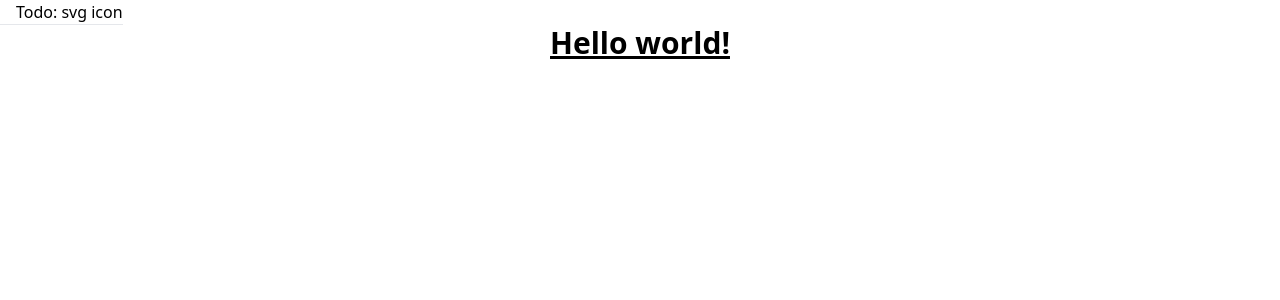
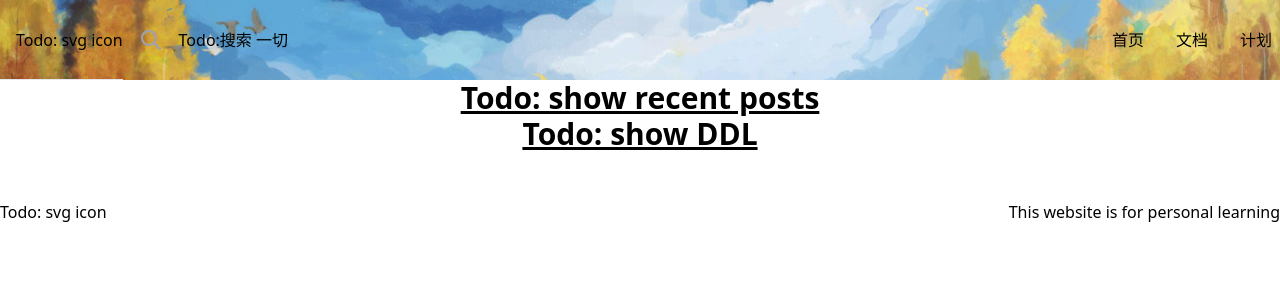
Before and after one commit to SwfitCrown/SwfitCrown.github.io, a Next.js app: page / in a window 1280 px wide. Shown: the top 300 px of the page. Built offline with nearby package versions, Linux system fonts and the light colour scheme.

Commit message:
clean contents

```diff
--- a/components/footer.js
+++ b/components/footer.js
@@ -0,0 +1,10 @@
+export default function Footer() {
+   return (
+      <div>
+         <div class="flex flex-col sm:flex-row items-center sm:justify-between pt-10 sm:pt-12">
+            <h1>Todo: svg icon</h1>
+            <h1>This website is for personal learning</h1>
+         </div>
+      </div>
+   )
+}
--- a/components/header.js
+++ b/components/header.js
@@ -1,17 +1,30 @@
-import Image from 'next/image'
-import HeaderBG from '../public/headerbg.png'
-
 export default function Header() {
    return (
       <div>
-         <div className="sticky top-0 z-40 w-full bg-white flex-none flex">
+         <div className="sticky top-0 z-40 w-full h-20 bg-header bg-top flex-none flex space-x-4">
             <div class="flex-none pl-4 flex items-center border-b border-gray-200">
-               <a class="overflow-hidden w-10 md:w-auto" href="/">
-                  <h1>
-                     Todo: svg icon
-                  </h1>
+               <a class="overflow-hidden w-auto" href="/">
+                  <h1>Todo: svg icon</h1>
                </a>
             </div>
+            <button type="button" class="group leading-6 font-medium flex items-center space-x-3 sm:space-x-4 hover:text-gray-600 transition-colors duration-200 w-full py-2">
+               <svg width="24" height="24" fill="none" class="text-gray-400 group-hover:text-gray-500 transition-colors duration-200">
+                  <path d="M21 21l-6-6m2-5a7 7 0 11-14 0 7 7 0 0114 0z" stroke="currentColor" stroke-width="2" stroke-linecap="round" stroke-linejoin="round">
+                  </path>
+               </svg>
+               <span>Todo:搜索<span class="hidden sm:inline"> 一切</span></span>
+            </button>
+            <div class="flex items-center space-x-6 ml-6 w-30">
+               <a class="text-base leading-6 font-medium hover:text-gray-600 transition-colors duration-200 py-2 w-10" href="/">
+                  <span class="inline">首页</span>
+               </a>
+               <a class="text-base leading-6 font-medium hover:text-gray-600 transition-colors duration-200 py-2 w-10" href="/posts">
+                  <span class="inline">文档</span>
+               </a>
+               <a class="text-base leading-6 font-medium hover:text-gray-600 transition-colors duration-200 py-2 w-10" href="/posts">
+                  <span class="inline">计划</span>
+               </a>
+               </div>
          </div>
       </div>
    )
--- a/pages/index.js
+++ b/pages/index.js
@@ -1,12 +1,16 @@
 import Header from "../components/header"
-
+import Footer from "../components/footer"
 export default function Home() {
   return (
     <div>
-    <Header/>
-    <h1 className="text-center text-3xl font-bold underline">
-      Hello world!
-    </h1>
+      <Header/>
+      <h1 className="text-center text-3xl font-bold underline">
+        Todo: show recent posts
+      </h1>
+      <h1 className="text-center text-3xl font-bold underline">
+        Todo: show DDL
+      </h1>
+      <Footer/>
     </div>
   )
 }
--- a/tailwind.config.js
+++ b/tailwind.config.js
@@ -5,7 +5,11 @@ module.exports = {
     "./components/**/*.{js,ts,jsx,tsx}",
   ],
   theme: {
-    extend: {},
+    extend: {
+      backgroundImage: {
+        'header': "url('/headerbg.png')",
+       },
+    },
   },
   plugins: [],
 }
```
Also changed, not shown: 6 other files (tests, documents, lock files or other folders).
